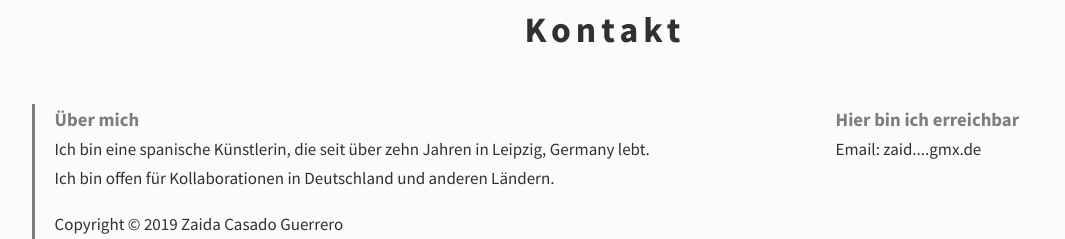
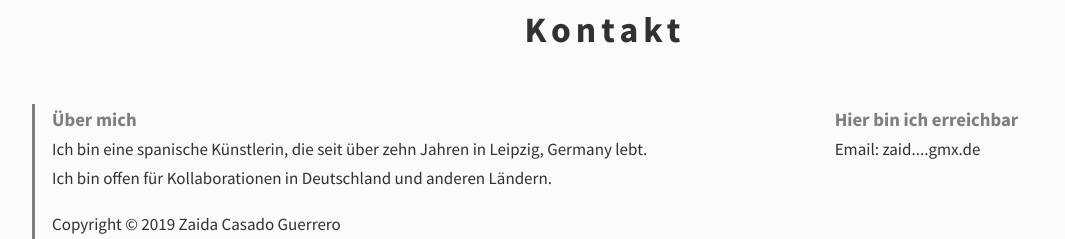
Before and after one commit to fraenze-st/KuenstlerPortfolio_ZaidaGuerreroCasado, a Jekyll site: the page built from index.html, in a window 1280 px wide. Shown: the part 3348-3587 px from the top of the page, without its empty margins (35-1100 px from the left). Built offline with Jekyll 4.4.1, drawn with Linux system fonts in a browser that asks for light colours; nearby versions of some CDN libraries.

Commit message:
minor changes

```diff
--- a/assets/scss/imports/_contact.scss
+++ b/assets/scss/imports/_contact.scss
@@ -53,7 +53,7 @@
         grid-column-gap: 3rem;
         grid-row-gap: 1rem;
         justify-content: center;
-        padding-left: 1.5vw;
+        padding-left: 1.3vw;
         border-left: 0.2rem solid lighten($darkgrey, 30%);
 
         @media #{$middle} {
--- a/assets/scss/imports/_navbar.scss
+++ b/assets/scss/imports/_navbar.scss
@@ -14,6 +14,7 @@
     list-style: none;
     font-size: 1.4rem;
     letter-spacing: 0.3rem;
+
 
     @media #{$middle} {
         flex-direction: column;
```
Also changed, not shown: assets/JavaScript/appIndexPage.js (+0 -30 lines).
